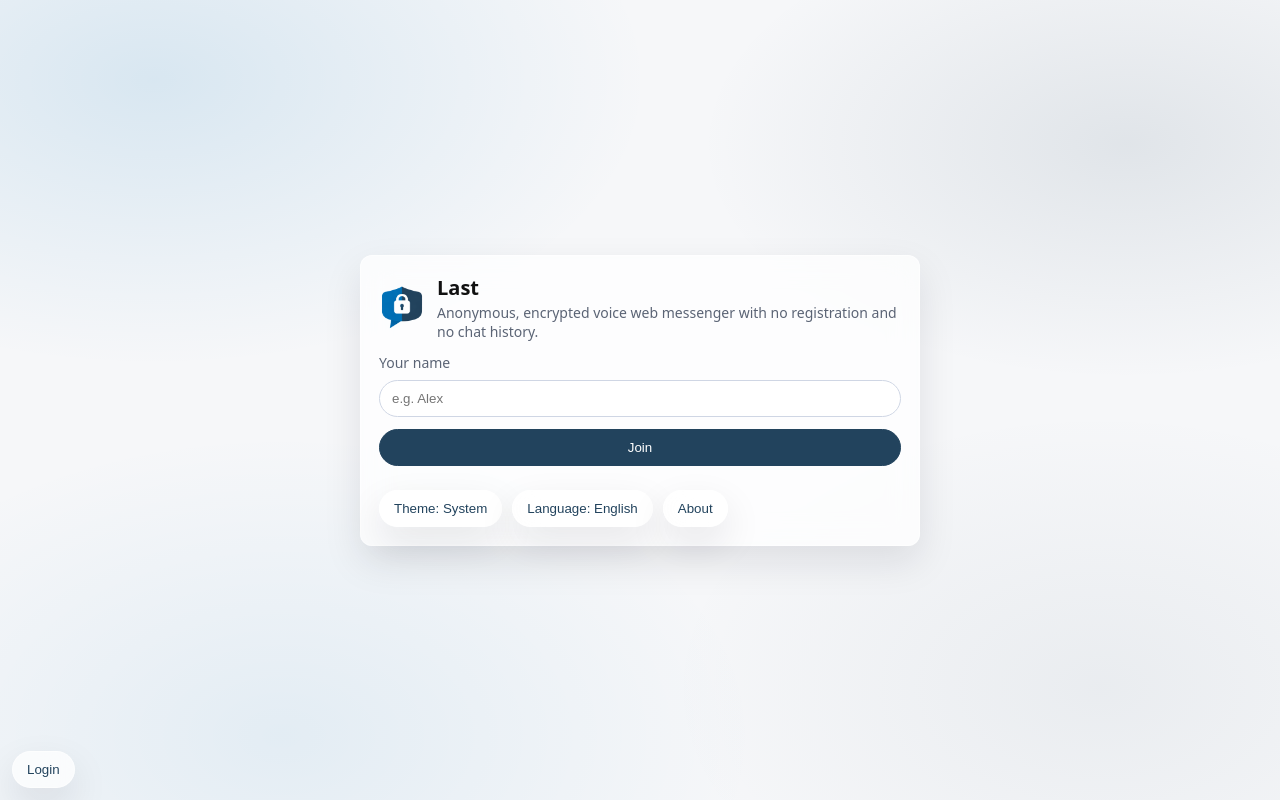
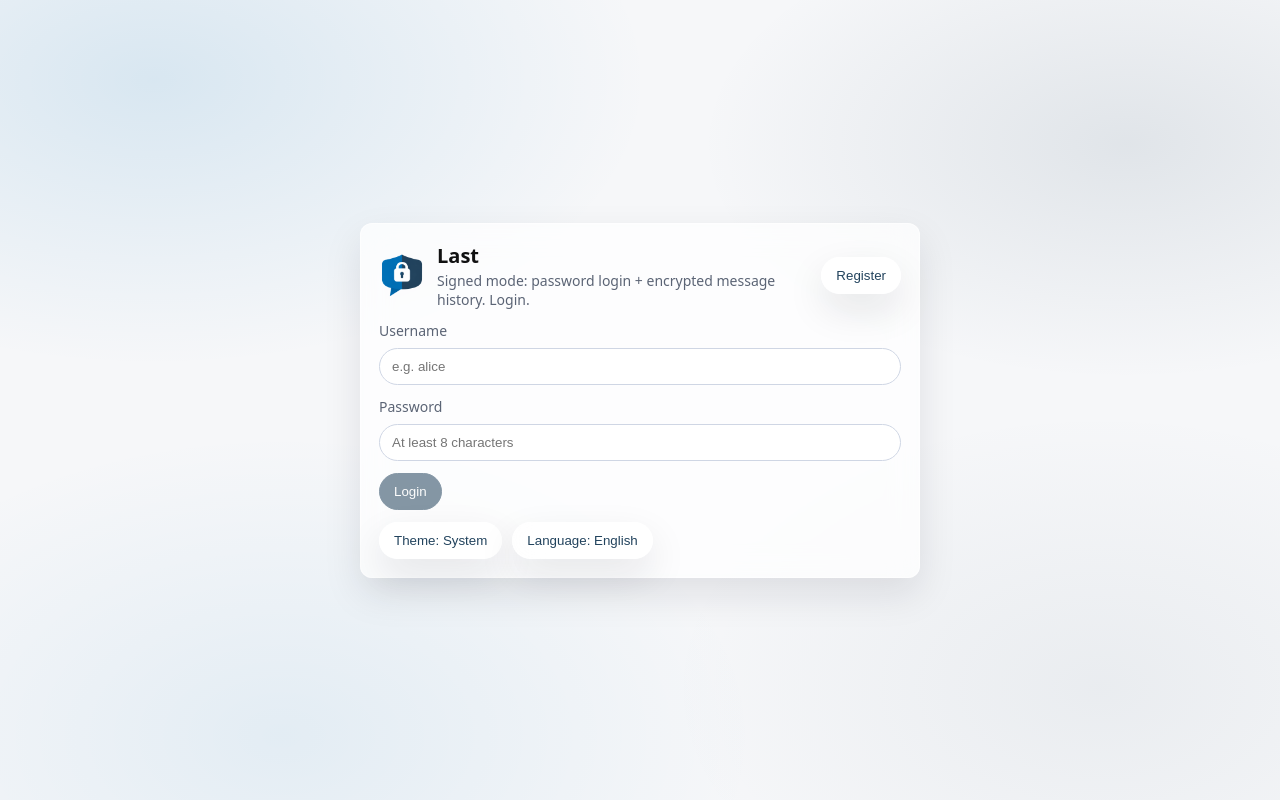
Before and after one commit to Preon1/last3, a Vue app in the folder client/: page / in a window 1280 px wide. Built offline with nearby package versions, Linux system fonts and the light colour scheme.

Commit message:
Signed mode only stage 1

```diff
--- a/client/src/App.vue
+++ b/client/src/App.vue
@@ -26,7 +26,9 @@ const { inApp, status } = storeToRefs(session)
 const signedIn = computed(() => signed.signedIn)
 const signedUnlocked = computed(() => Boolean(signed.privateKey))
 
-const setupMode = ref<'unsigned' | 'signed'>('unsigned')
+// Signed-only UI: legacy unsigned mode remains in the codebase for now,
+// but we no longer expose it in the login/setup screen.
+const setupMode = ref<'unsigned' | 'signed'>('signed')
 
 const didShowNotificationsPromptThisLogin = ref(false)
 
@@ -85,14 +87,7 @@ watch(
         v-else
         @login="onSignedLogin"
         @register="onSignedRegister"
-        @switchAnonymous="setupMode = 'unsigned'"
       />
-
-      <div v-if="setupMode === 'unsigned'" class="setup" style="position: fixed; inset: 0; pointer-events: none;">
-        <div style="position: absolute; left: 12px; bottom: 12px; pointer-events: auto;">
-          <button class="secondary" type="button" @click="setupMode = 'signed'">{{ $t('signed.login') }}</button>
-        </div>
-      </div>
     </template>
 
     <SignedUnlockScreen v-else-if="signedIn && !signedUnlocked" @logout="() => signed.logout(true)" />
--- a/client/src/components/SignedSetupScreen.vue
+++ b/client/src/components/SignedSetupScreen.vue
@@ -9,7 +9,6 @@ import { useSignedStore } from '../stores/signed'
 const emit = defineEmits<{
   (e: 'login', v: { username: string; password: string }): void
   (e: 'register', v: { username: string; password: string; expirationDays: number; extraEntropy?: Uint8Array }): void
-  (e: 'switchAnonymous'): void
 }>()
 
 const ui = useUiStore()
@@ -182,7 +181,6 @@ function toggleMode() {
           <button class="secondary" type="button" :aria-label="String(t('common.language'))" @click="onCycleLanguage">
             {{ t('common.language') }}: {{ t(`lang.${String(locale)}`) }}
           </button>
-          <button class="secondary" type="button" @click="emit('switchAnonymous')">{{ t('signed.switchAnonymous') }}</button>
         </div>
       </form>
     </div>
```
